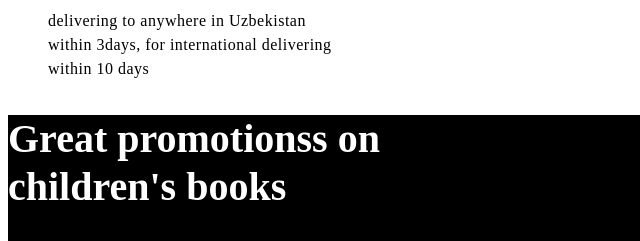
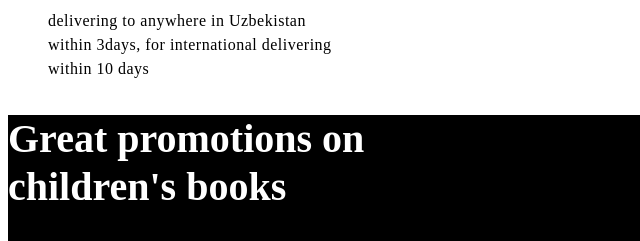
Before and after one commit to diyor1511/Akademnashr-promo, a plain HTML site: page index.html in a window 1280 px wide. Shown: the part 2132-2373 px from the top of the page, 0-640 px from the left. Drawn offline with Linux system fonts and the light colour scheme.

```diff
--- a/index.html
+++ b/index.html
@@ -78,7 +78,7 @@
         <!-- PROMOTION -->
         <section class="promo">
             <div class="promo-content">
-                <h2 class="promo-heading">Great promotionss on children's books</h2>
+                <h2 class="promo-heading">Great promotions on children's books</h2>
                 <p class="promo-text">
                     Stories, poems, advanterous poets, various gudies to broden your thinking
                 </p>
```
